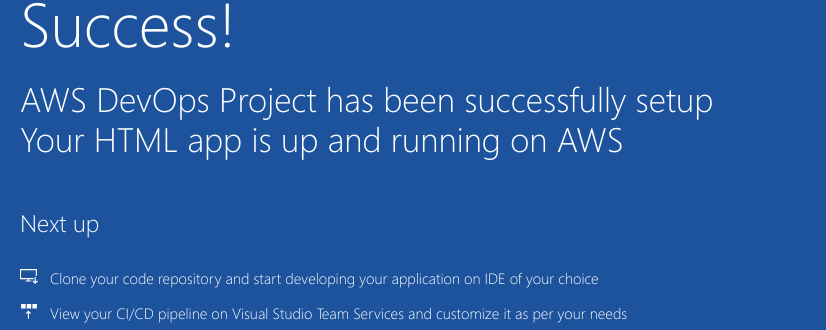
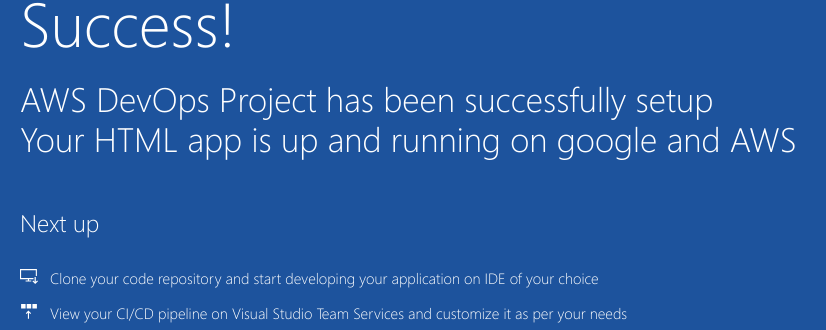
Before and after one commit to sreejanaresh/sampleproject, a plain HTML site: page index.html in a window 1280 px wide. Shown: the part 392-722 px from the top of the page, 205-1031 px from the left. Drawn offline with Linux system fonts and the light colour scheme.

Commit message:
branch commit 2

```diff
--- a/index.html
+++ b/index.html
@@ -20,7 +20,7 @@
             <div class="content-body">
                 <div class="success-text">Success!</div>
                 <div class="description line-1"> AWS DevOps Project has been successfully setup</div>
-                <div class="description line-2"> Your HTML app is up and running on AWS</div>
+                <div class="description line-2"> Your HTML app is up and running on google and AWS</div>
                 <div class="next-steps-container">
                     <div class="next-steps-header">Next up</div>
                     <div class="next-steps-body">
```
